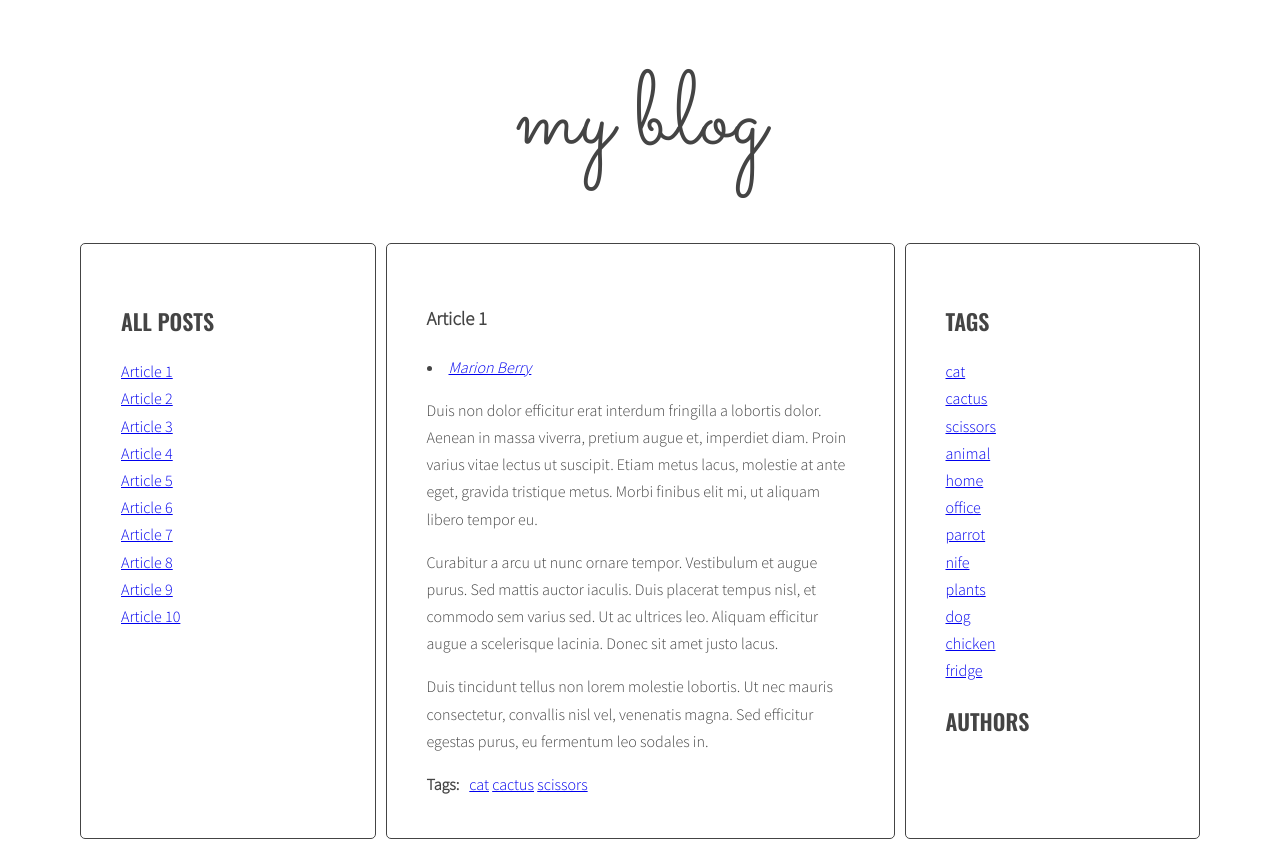
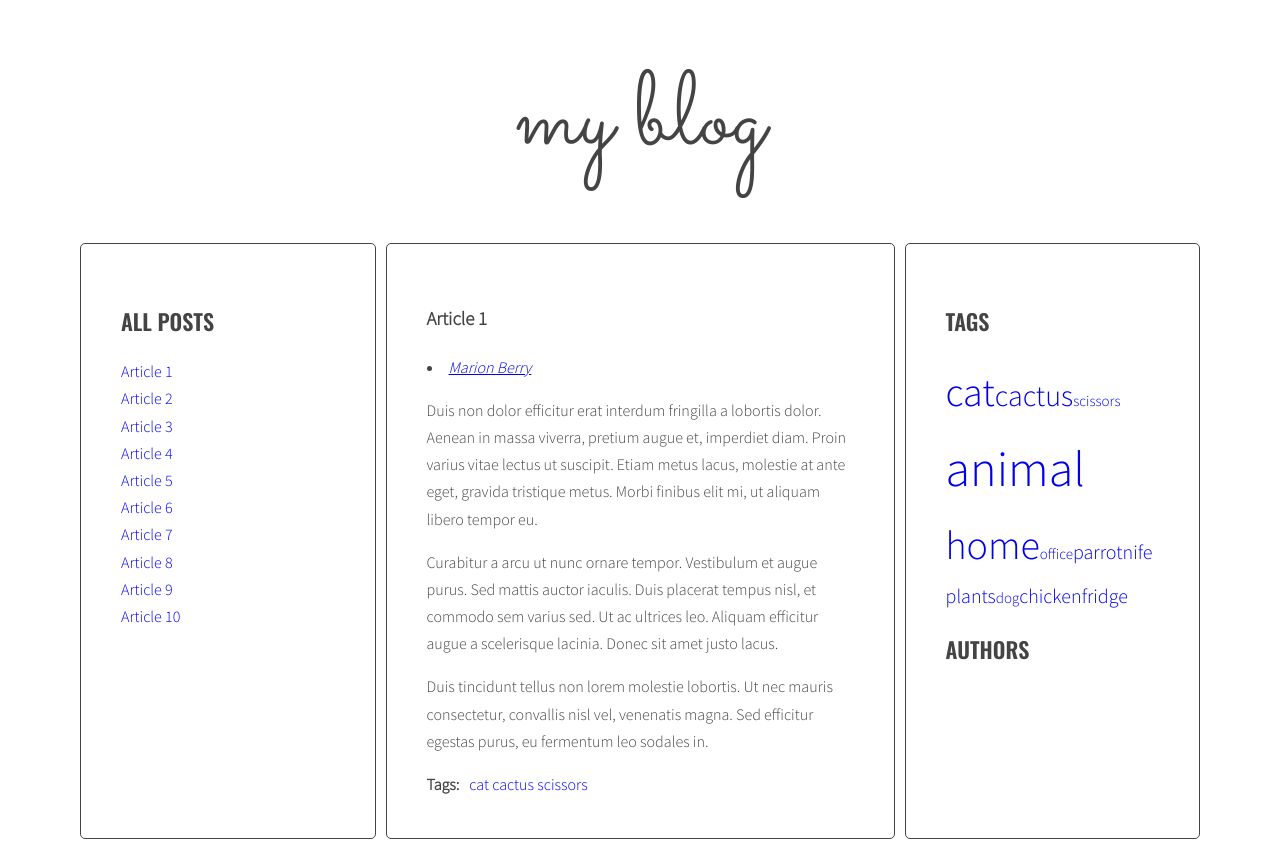
Before and after one commit to Luc-pl/javascript-blog, a website: page index.html in a window 1280 px wide. Drawn offline with nearby package versions, Linux system fonts and the light colour scheme.

Commit message:
Add style tag-size

```diff
--- a/sass/style.scss
+++ b/sass/style.scss
@@ -83,6 +83,9 @@ body {
   .active {
     font-weight: bold;
   }
+  a {
+    text-decoration: none;
+  }
 }
 
 .list-horizontal {
@@ -118,3 +121,31 @@ body {
     margin: 0 10px 0 0;
   }
 }
+
+/* Tag cloud */
+
+.tags {
+  li {
+    display: inline-block;
+  }
+}
+
+.tag-size-1 {
+  font-size: 15px;
+}
+
+.tag-size-2 {
+  font-size: 20px;
+}
+
+.tag-size-3 {
+  font-size: 30px;
+}
+
+.tag-size-4 {
+  font-size: 40px;
+}
+
+.tag-size-5 {
+  font-size: 50px;
+}
```
Also changed, not shown: css/style.css, 1 other file.
